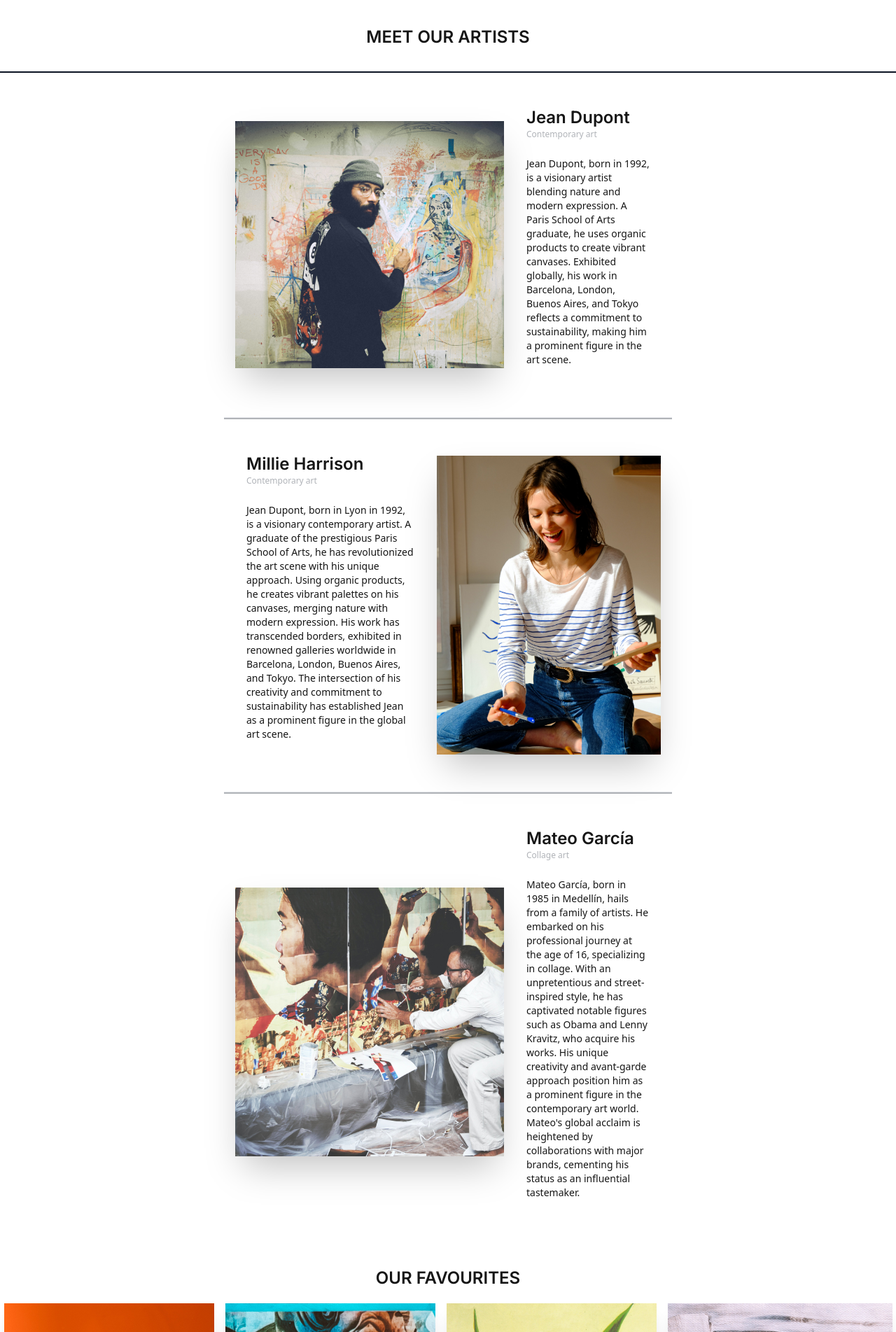
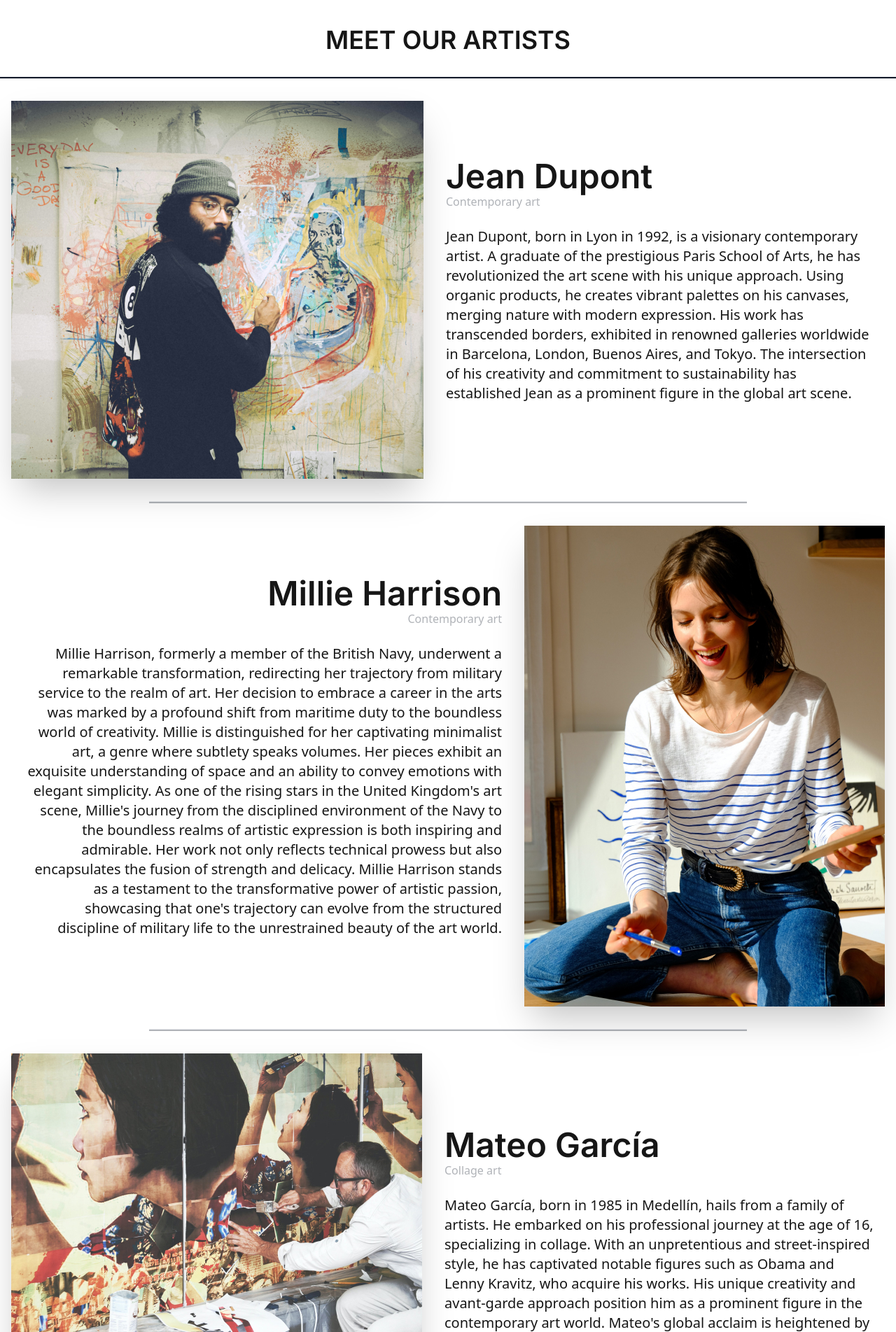
Before and after one commit to SergioGarciaF/Nagai-project, a React (Vite) app: page / in a window 1280 px wide. Shown: the part 437-2340 px from the top of the page at 70% size. Built offline with nearby package versions, Linux system fonts and the light colour scheme.

Commit message:
Design Registera and Hero Home

```diff
--- a/src/components/About us/AboutUs.tsx
+++ b/src/components/About us/AboutUs.tsx
@@ -11,7 +11,7 @@ const AboutUs = () => {
     return (
         <div>
             <Header isAuthenticated={isAuthenticated}/>
-            <div className="hero mt-10 bg-base-100">
+            <div className="hero mt-10 bg-base-100 h-screen">
                 <div className="hero-content flex-col lg:flex-row-reverse">
                     <img src={about} className="max-w-md rounded-lg shadow-2xl" />
                     <div className="text-start">
--- a/src/components/Footer/Footer.tsx
+++ b/src/components/Footer/Footer.tsx
@@ -5,7 +5,7 @@ const Footer = () => {
     return (
         <>
             <div className='w-full bottom-0'>
-                <hr className="border-b-1 border-b-neutral mt-20" />
+                <hr className="border-b-1 border-b-neutral" />
                 <footer className="footer items-center p-4 bg-base-100 font-inter">
                     <aside className="items-center grid-flow-col">
                         <img src={icon} alt="" />
--- a/src/components/Home/Favourites.tsx
+++ b/src/components/Home/Favourites.tsx
@@ -8,9 +8,9 @@ import { Link } from 'react-router-dom'
 const Favourites = () => {
     return (
         <>
-            <h1 className='font-inter font-bold text-2xl mt-10 mb-5'>OUR FAVOURITES</h1>
+            <h1 className='font-inter font-bold text-4xl mt-20 mb-10'>OUR FAVOURITES</h1>
             <div className="flex flex-wrap justify-center gap-4 mb-20">
-                <div>
+                <div className='transition-transform transform hover:scale-110'>
                     <Link to='/product-detail/3'><img className='shadow-xl transition-opacity duration-300 hover:opacity-70' src={orange} alt="" />
                     </Link>
                     <h3 className='text-start font-inter font-semibold text-lg mt-2'>Orange</h3>
@@ -18,19 +18,19 @@ const Favourites = () => {
                     <p className='text-start font-inter font-regular text-lg'>265,99€</p>
 
                 </div>
-                <div>
+                <div className='transition-transform transform hover:scale-110'>
                     <Link to='/product-detail/11'><img className='shadow-xl transition-opacity duration-300 hover:opacity-70' src={blue} alt="" /></Link>
                     <h3 className='text-start font-inter font-semibold text-lg mt-2'>Lady</h3>
                     <p className='text-start font-inter font-regular text-sm text-secondary'>By Mateo García</p>
                     <p className='text-start font-inter font-regular text-lg'>1500€</p>
                 </div>
-                <div>
+                <div className='transition-transform transform hover:scale-110'>
                     <Link to='/product-detail/13'><img className='shadow-xl transition-opacity duration-300 hover:opacity-70' src={flower} alt="" /></Link>
                     <h3 className='text-start font-inter font-semibold text-lg mt-2'>Flower</h3>
                     <p className='text-start font-inter font-regular text-sm text-secondary'>By Millie Harrison</p>
                     <p className='text-start font-inter font-regular text-lg'>1899€</p>
                 </div>
-                <div>
+                <div className='transition-transform transform hover:scale-110'>
                     <Link to='/product-detail/6'><img className='shadow-xl transition-opacity duration-300 hover:opacity-70' src={yogurt} alt="" /></Link>
                     <h3 className='text-start font-inter font-semibold text-lg mt-2'>Yogurt</h3>
                     <p className='text-start font-inter font-regular text-sm text-secondary'>By Jean Dupont</p>
--- a/src/components/Home/Hero.tsx
+++ b/src/components/Home/Hero.tsx
@@ -5,38 +5,41 @@ import Mateo from '../../assets/Artists/Mateo García.jpg'
 const Hero = () => {
     return (
         <>
-        <div className='min-h-screen'>
-        <h1 className='font-inter font-bold text-2xl m-auto mt-8 mb-8'>MEET OUR ARTISTS</h1>
-            <hr className="border-b-2 border-b-neutral w-full mb-4"/>
-            <div className="hero bg-base-100 w-1/2 m-auto">
+            <div className='h-full'>
+                <h1 className='font-inter font-bold text-4xl m-auto mt-8 mb-8'>MEET OUR ARTISTS</h1>
+                <hr className="border-b-2 border-b-neutral w-full mb-4" />
+                <div className="hero bg-base-100 w-full m-auto">
                     <div className="hero-content flex-col lg:flex-row">
-                    <img src={Jean} className="max-w-sm shadow-2xl" />
+                        <img src={Jean} className="max-w-m shadow-2xl" />
                         <div className='text-start p-4'>
-                        <h1 className="text-2xl font-inter font-bold">Jean Dupont</h1>
-                        <p className='text-xs text-secondary'>Contemporary art</p>
-                        <p className="py-6 text-sm">Jean Dupont, born in 1992, is a visionary artist blending nature and modern expression. A Paris School of Arts graduate, he uses organic products to create vibrant canvases. Exhibited globally, his work in Barcelona, London, Buenos Aires, and Tokyo reflects a commitment to sustainability, making him a prominent figure in the art scene.</p>
+                            <h1 className="text-5xl font-inter font-bold">Jean Dupont</h1>
+                            <p className='text-m text-secondary'>Contemporary art</p>
+                            <p className="py-6 text-xl">Jean Dupont, born in Lyon in 1992, is a visionary contemporary artist. A graduate of the prestigious Paris School of Arts, he has revolutionized the art scene with his unique approach. Using organic products, he creates vibrant palettes on his canvases, merging nature with modern expression. His work has transcended borders, exhibited in renowned galleries worldwide in Barcelona, London, Buenos Aires, and Tokyo. The intersection of his creativity and commitment to sustainability has established Jean as a prominent figure in the global art scene.</p>
                         </div>
                     </div>
                 </div>
-            <hr className="border-b-2 border-b-secondary w-1/2 m-auto mt-4 mb-4" />
-            <div className="hero bg-base-100 w-1/2 m-auto">
+                <hr className="border-b-2 border-b-secondary w-2/3 m-auto mt-4 mb-4" />
+                <div className="hero bg-base-100 w-full m-auto">
                     <div className="hero-content flex-col lg:flex-row-reverse">
-                    <img src={Millie} className="max-w-xs shadow-2xl" />
-                    <div className='text-start p-4'>
-                        <h1 className="text-2xl font-inter font-bold">Millie Harrison</h1>
-                        <p className='text-xs text-secondary'>Contemporary art</p>
-                        <p className="py-6 text-sm">Jean Dupont, born in Lyon in 1992, is a visionary contemporary artist. A graduate of the prestigious Paris School of Arts, he has revolutionized the art scene with his unique approach. Using organic products, he creates vibrant palettes on his canvases, merging nature with modern expression. His work has transcended borders, exhibited in renowned galleries worldwide in Barcelona, London, Buenos Aires, and Tokyo. The intersection of his creativity and commitment to sustainability has established Jean as a prominent figure in the global art scene.</p>
+                        <img src={Millie} className="max-w-m shadow-2xl" />
+                        <div className='text-end p-4'>
+                            <h1 className="text-5xl font-inter font-bold">Millie Harrison</h1>
+                            <p className='text-m text-secondary'>Contemporary art</p>
+                            <p className="py-6 text-xl">
+                                Millie Harrison, formerly a member of the British Navy, underwent a remarkable transformation, redirecting her trajectory from military service to the realm of art. Her decision to embrace a career in the arts was marked by a profound shift from maritime duty to the boundless world of creativity. Millie is distinguished for her captivating minimalist art, a genre where subtlety speaks volumes. Her pieces exhibit an exquisite understanding of space and an ability to convey emotions with elegant simplicity.
+                                As one of the rising stars in the United Kingdom's art scene, Millie's journey from the disciplined environment of the Navy to the boundless realms of artistic expression is both inspiring and admirable. Her work not only reflects technical prowess but also encapsulates the fusion of strength and delicacy. Millie Harrison stands as a testament to the transformative power of artistic passion, showcasing that one's trajectory can evolve from the structured discipline of military life to the unrestrained beauty of the art world.
+                            </p>
                         </div>
                     </div>
                 </div>
-            <hr className="border-b-2 border-b-secondary w-1/2 m-auto mt-4 mb-4" />
-            <div className="hero bg-base-100 w-1/2 m-auto">
+                <hr className="border-b-2 border-b-secondary w-2/3 m-auto mt-4 mb-4" />
+                <div className="hero bg-base-100 w-full m-auto items-start">
                     <div className="hero-content flex-col lg:flex-row">
-                    <img src={Mateo} className="max-w-sm shadow-2xl" />
+                        <img src={Mateo} className="max-w- shadow-2xl" />
                         <div className='text-start p-4'>
-                        <h1 className="text-2xl font-inter font-bold">Mateo García</h1>
-                        <p className='text-xs text-secondary'>Collage art</p>
-                        <p className="py-6 text-sm">Mateo García, born in 1985 in Medellín, hails from a family of artists. He embarked on his professional journey at the age of 16, specializing in collage. With an unpretentious and street-inspired style, he has captivated notable figures such as Obama and Lenny Kravitz, who acquire his works. His unique creativity and avant-garde approach position him as a prominent figure in the contemporary art world. Mateo's global acclaim is heightened by collaborations with major brands, cementing his status as an influential tastemaker.
+                            <h1 className="text-5xl font-inter font-bold">Mateo García</h1>
+                            <p className='text-m text-secondary'>Collage art</p>
+                            <p className="py-6 text-xl font-thin">Mateo García, born in 1985 in Medellín, hails from a family of artists. He embarked on his professional journey at the age of 16, specializing in collage. With an unpretentious and street-inspired style, he has captivated notable figures such as Obama and Lenny Kravitz, who acquire his works. His unique creativity and avant-garde approach position him as a prominent figure in the contemporary art world. Mateo's global acclaim is heightened by collaborations with major brands, cementing his status as an influential tastemaker.
                             </p>
                         </div>
                     </div>
```
Also changed, not shown: src/components/Register-SignUp/Register/Register.tsx (+35 -9 lines), src/components/Shop/ProductDetail.tsx (+5 -5 lines), 1 other file (tests, documents, lock files or other folders). Lines whose indentation alone changed are shown as unchanged.
